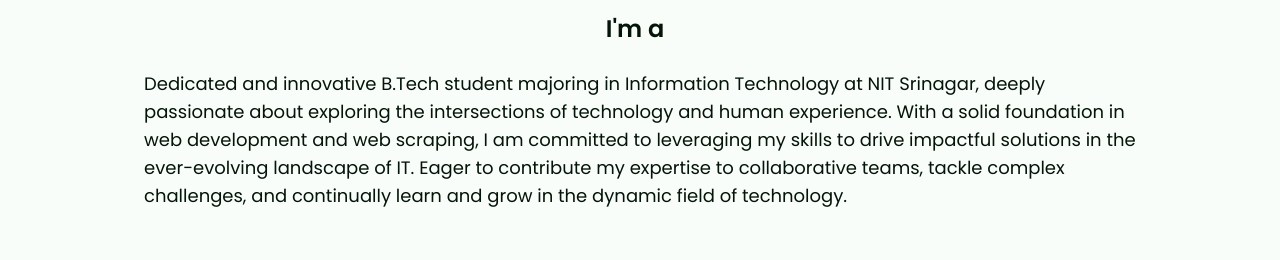
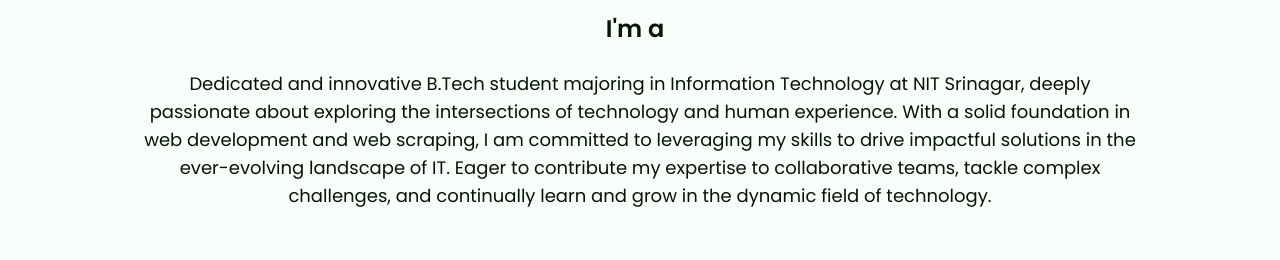
Before and after one commit to Tawheed-tariq/Portfolio, a React (Vite) app: page / in a window 1280 px wide. Shown: the part 198-458 px from the top of the page. Built offline with nearby package versions, Linux system fonts and the light colour scheme.

Commit message:
minor changes

```diff
--- a/src/components/About.jsx
+++ b/src/components/About.jsx
@@ -74,7 +74,7 @@ export default function About(){
                     <h1 data-aos="zoom-in-down" onMouseEnter={textEnter} onMouseLeave={textLeave} className={`text-xl md:text-3xl font-bold text-txt`}> <span className={`decorate-text`}>Hello</span>, I am Tavaheed Tariq</h1>
                     <div data-aos="zoom-in"><Typewriter texts={texts}/></div>
 
-                    <p data-aos="fade-up" className={`text-sm md:text-lg text-txt md:w-[80%]`}>
+                    <p data-aos="fade-up" className={`text-sm md:text-lg text-center text-txt md:w-[80%]`}>
                         Dedicated and innovative B.Tech student majoring in Information Technology
                          at NIT Srinagar, deeply passionate about exploring the intersections of
                          technology and human experience. With a solid foundation in web development
```
